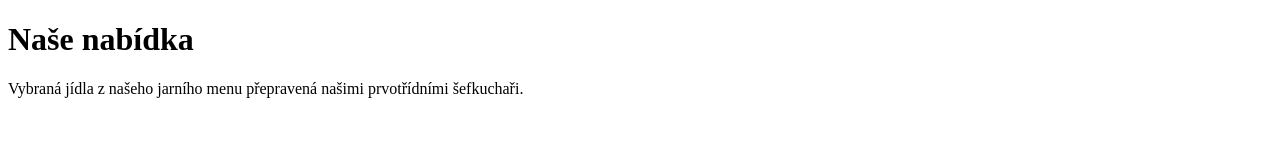
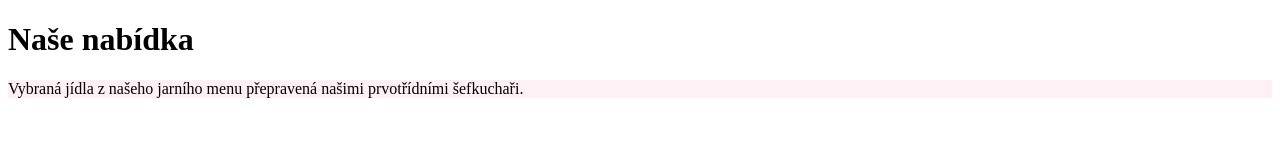
Before and after one commit to NataliiaHl/saturejka-01, a plain HTML site: page index.html in a window 1280 px wide. Drawn offline with Linux system fonts and the light colour scheme.

Commit message:
Přidána barva

```diff
--- a/index.html
+++ b/index.html
@@ -4,6 +4,11 @@
     <meta charset="UTF-8" />
     <meta name="viewport" content="width=device-width, initial-scale=1.0" />
     <title>Saturejka</title>
+    <style>
+        p {
+            background-color: lavenderblush;
+        }
+        </style>
   </head>
   <body>
     <h1>Naše nabídka</h1>
```
